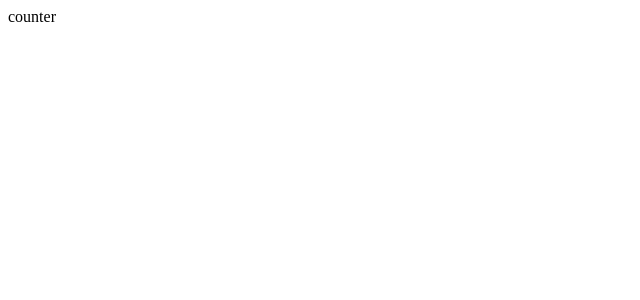
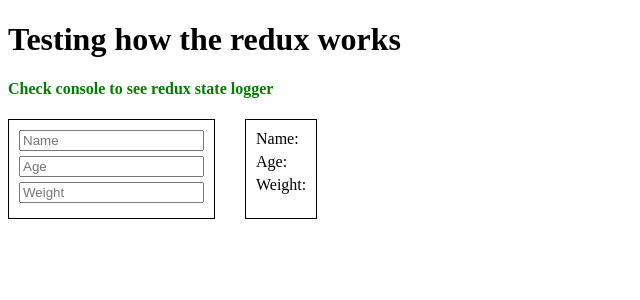
Before and after one commit to IlyaAgarishev/my-own-redux, a React (Create React App) app: page / in a window 1280 px wide. Shown: the top 300 px of the page, without its empty margins (0-640 px from the left). Built offline with nearby package versions, Linux system fonts and the light colour scheme.

Commit message:
connector created

```diff
--- /dev/null
+++ b/src/App.css
@@ -0,0 +1,17 @@
+.App {
+  display: flex;
+}
+
+.App span {
+  display: flex;
+  flex-direction: column;
+  align-items: flex-start;
+  margin-right: 30px;
+  padding: 10px;
+  border: 1px solid black;
+}
+
+.App span div,
+input {
+  margin-bottom: 5px;
+}
--- a/src/App.tsx
+++ b/src/App.tsx
@@ -1,8 +1,47 @@
 import React from "react";
+import "./App.css";
+import Connect from "./myOwnRedux/connect";
 import Store from "./myOwnRedux/store";
 
-function App() {
-  return <div>counter</div>;
+interface IProps {
+  name: string | null;
+  age: number | null;
+  weight: number | null;
 }
 
-export default App;
+const App: React.FC<IProps> = ({ name, age, weight }) => {
+  const onNameChange = (e: React.ChangeEvent<HTMLInputElement>) => {
+    Store.dispatch({ type: "CHANGE_NAME", payload: e.target.value });
+  };
+
+  const onAgeChange = (e: React.ChangeEvent<HTMLInputElement>) => {
+    Store.dispatch({ type: "CHANGE_AGE", payload: e.target.value });
+  };
+
+  const onWeightChange = (e: React.ChangeEvent<HTMLInputElement>) => {
+    Store.dispatch({ type: "CHANGE_WEIGHT", payload: e.target.value });
+  };
+
+  return (
+    <span className="App">
+      <span>
+        <input type="text" placeholder="Name" onChange={onNameChange} />
+        <input type="number" placeholder="Age" onChange={onAgeChange} />
+        <input type="number" placeholder="Weight" onChange={onWeightChange} />
+      </span>
+      <span>
+        <div>
+          <label>Name: {name}</label>
+        </div>
+        <div>
+          <label>Age: {age} </label>
+        </div>
+        <div>
+          <label>Weight:{weight} </label>
+        </div>
+      </span>
+    </span>
+  );
+};
+
+export default Connect(App);
--- a/src/index.tsx
+++ b/src/index.tsx
@@ -1,12 +1,21 @@
 import React from "react";
 import ReactDOM from "react-dom/client";
 import App from "./App";
+import Provider from "./myOwnRedux/provider";
+import Store from "./myOwnRedux/store";
 
 const root = ReactDOM.createRoot(
   document.getElementById("root") as HTMLElement
 );
+
 root.render(
   <React.StrictMode>
-    <App />
+    <Provider store={Store}>
+      <h1>Testing how the redux works</h1>
+      <h4 style={{ color: "green" }}>
+        Check console to see redux state logger
+      </h4>
+      <App />
+    </Provider>
   </React.StrictMode>
 );
--- /dev/null
+++ b/src/myOwnRedux/connect.tsx
@@ -0,0 +1,22 @@
+import React from "react";
+import { Context } from "./provider";
+import { Store } from "./types";
+
+export default function Connect(Comp: React.FC<any>) {
+  return class extends React.Component {
+    static contextType = Context;
+
+    componentDidMount() {
+      const store: Store = this.context as Store;
+      this.setState(store.getState());
+      store.subscribe((reduxState) => {
+        console.log({ reduxState });
+        this.setState(reduxState);
+      });
+    }
+
+    render() {
+      return <Comp {...this.state} />;
+    }
+  };
+}
--- a/src/myOwnRedux/createStore.ts
+++ b/src/myOwnRedux/createStore.ts
@@ -1,9 +1,9 @@
 import { Action, InitialState, ReducerType, State, Subscriber } from "./types";
 
 export default class CreateStore {
-  private subscribers: Array<Subscriber>;
-  private reducer: ReducerType;
-  private state: State;
+  public subscribers: Array<Subscriber>;
+  public reducer: ReducerType;
+  public state: State;
 
   constructor(reducer: ReducerType, initialState: InitialState = {}) {
     this.subscribers = [];
--- a/src/myOwnRedux/initialState.ts
+++ b/src/myOwnRedux/initialState.ts
@@ -1,7 +1,7 @@
 import { InitialState } from "./types";
 
 const INITIAL_STATE: InitialState = {
-  name: "",
+  name: null,
   age: null,
   weight: null,
 };
--- a/src/myOwnRedux/types.ts
+++ b/src/myOwnRedux/types.ts
@@ -17,6 +17,9 @@ export interface Store {
   subscribers: Array<Subscriber>;
   reducer: ReducerType;
   state: State;
+  getState: () => State;
+  subscribe: (subscriber: Subscriber) => void;
+  dispatch: (action: Action) => void;
 }
 
 export interface ProviderProps {
```
